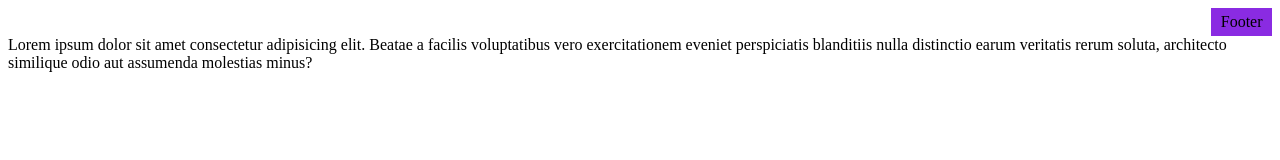
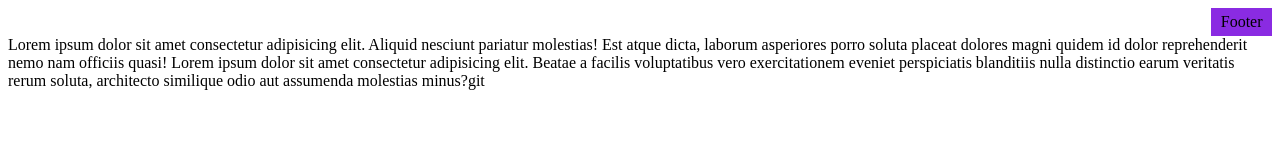
Before and after one commit to tvivlad2/example, a plain HTML site: page index.html in a window 1280 px wide. Drawn offline with Linux system fonts and the light colour scheme.

Commit message:
Опять отредактирована

```diff
--- a/index.html
+++ b/index.html
@@ -24,7 +24,7 @@
         <div class="aside">Aside</div>
         <div class="footer">Footer</div>
     </div>
-
-    Lorem ipsum dolor sit amet consectetur adipisicing elit. Beatae a facilis voluptatibus vero exercitationem eveniet perspiciatis blanditiis nulla distinctio earum veritatis rerum soluta, architecto similique odio aut assumenda molestias minus?
+    Lorem ipsum dolor sit amet consectetur adipisicing elit. Aliquid nesciunt pariatur molestias! Est atque dicta, laborum asperiores porro soluta placeat dolores magni quidem id dolor reprehenderit nemo nam officiis quasi!
+    Lorem ipsum dolor sit amet consectetur adipisicing elit. Beatae a facilis voluptatibus vero exercitationem eveniet perspiciatis blanditiis nulla distinctio earum veritatis rerum soluta, architecto similique odio aut assumenda molestias minus?git
 </body>
 </html>
```
